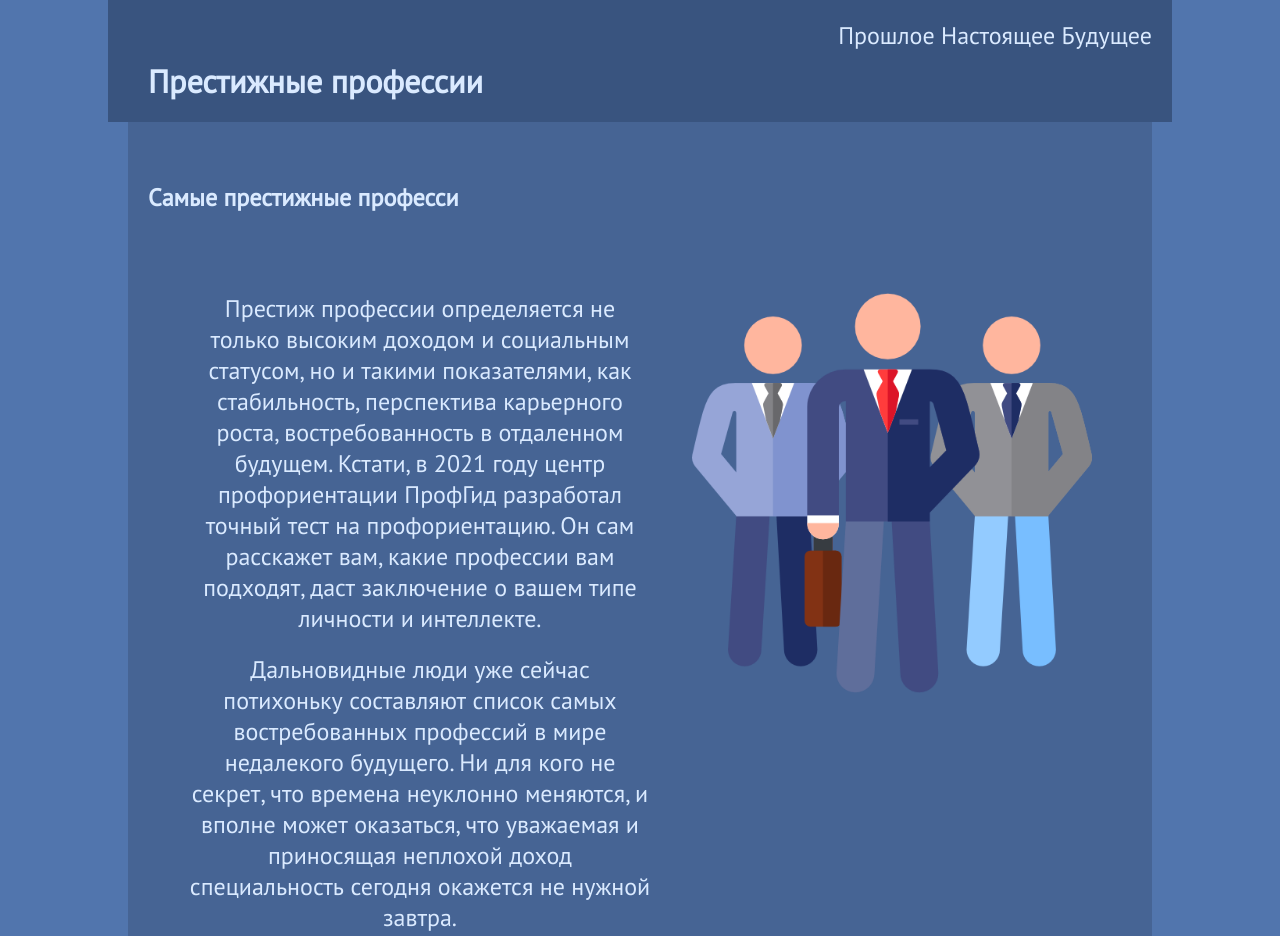
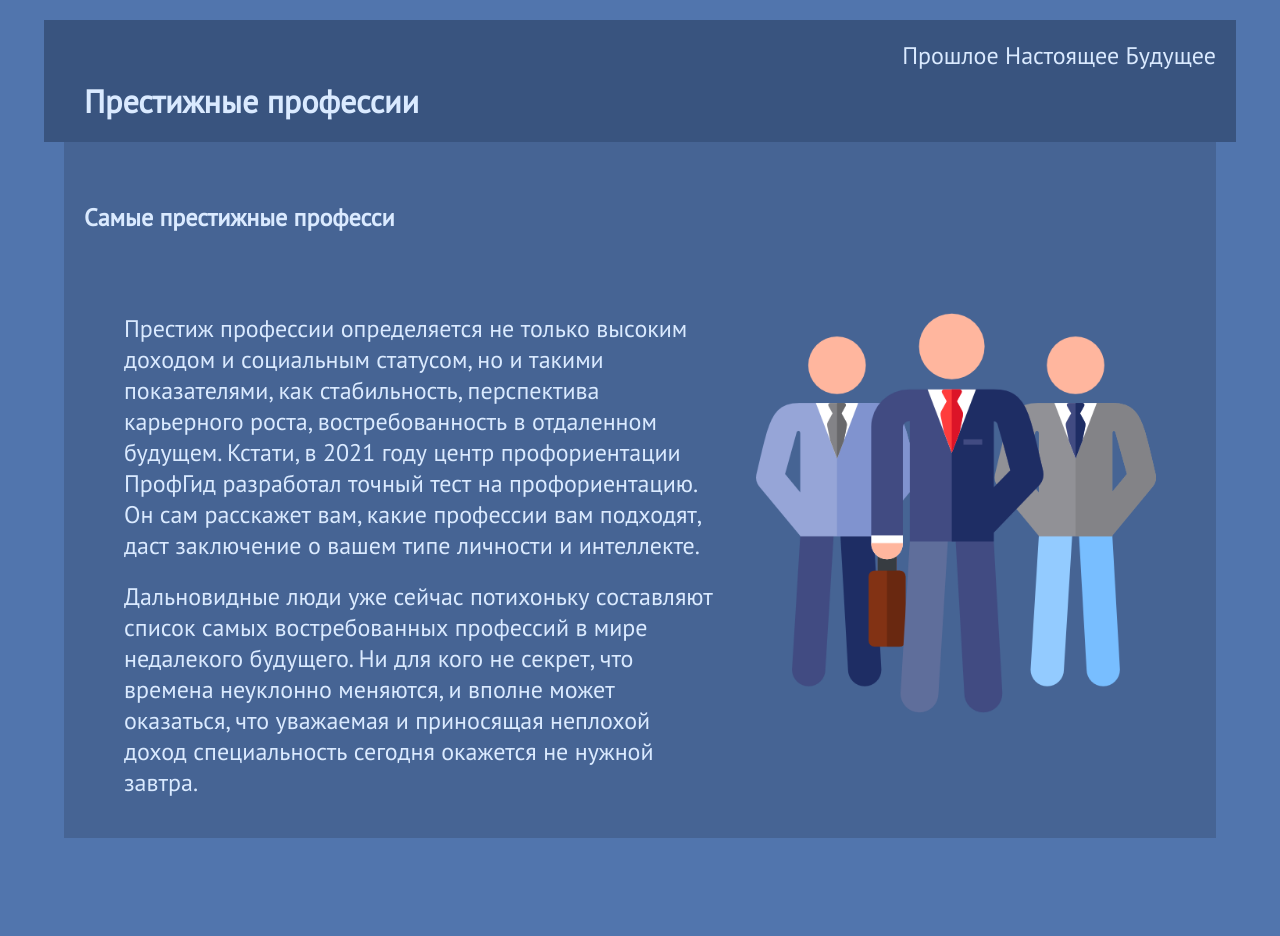
Before and after one commit to Rrorrs/profession, a plain HTML site: page index.html in a window 1280 px wide. Shown: the top 936 px of the page. After the commit the page ends 858 px from the top, so only its background shows below. Drawn offline with Linux system fonts and the light colour scheme.

Commit message:
Fixed the margins and the size of the tables

```diff
--- a/index.html
+++ b/index.html
@@ -22,7 +22,7 @@
         </div>
     </header>
 
-    <main>
+    <main class="main_index">
         <h2>Самые престижные професси</h2>
         <div class="basic_info">
             <div class="text_info">
--- a/style.css
+++ b/style.css
@@ -4,13 +4,16 @@ body, html{
     background-color: #5175AD;
     padding: 0;
     margin: 0;
-    font-family: 'PT Sans', sans-serif;
     color: #DAEAFF;
 
 }
 
+header{
+    margin-top: 20px;
+}
+
 .main_header{
-    width: 80%;
+    width: 90%;
     height: 100%;
     background-color: #39547f;
     display: flex;
@@ -27,9 +30,12 @@ a{
     padding: 0;
 }
 
+.text_info{
+    text-align: left;
+}
+
 p{
     margin: 20px;
-    text-align: center;
     font-size: 24px;
 }
 
@@ -43,7 +49,7 @@ td{
 }
 
 .table:nth-child(2){
-    width: 1300px;
+    width: 90%;
 }
 
 h1{
@@ -55,6 +61,7 @@ h1{
 h2{
     margin: 0 auto;
     padding: 20px;
+
 }
 
 .menu{
@@ -63,17 +70,21 @@ h2{
 }
 
 main{
-    width: 80%;
+    width: 90%;
     height: 100%;
     background-color: #466494;
     margin: 0 auto;
     padding-top: 40px;
+    text-align: center;
+}
+
+.main_index{
     font-family: 'PT Sans', sans-serif;
+    text-align: left;
 }
 
 .basic_info{
     display: flex;
-    text-align: left;
     font-size: 24px;
     margin: 20px;
     padding: 20px;
```
